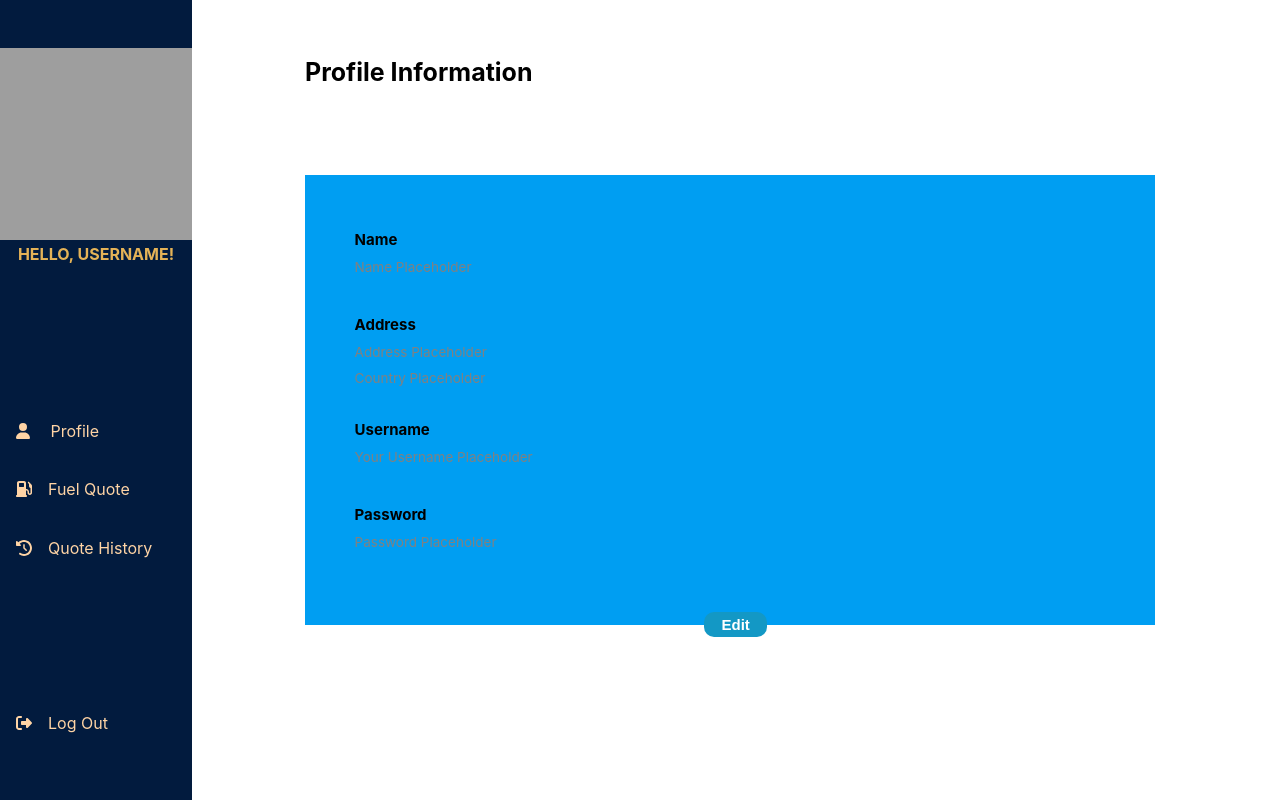
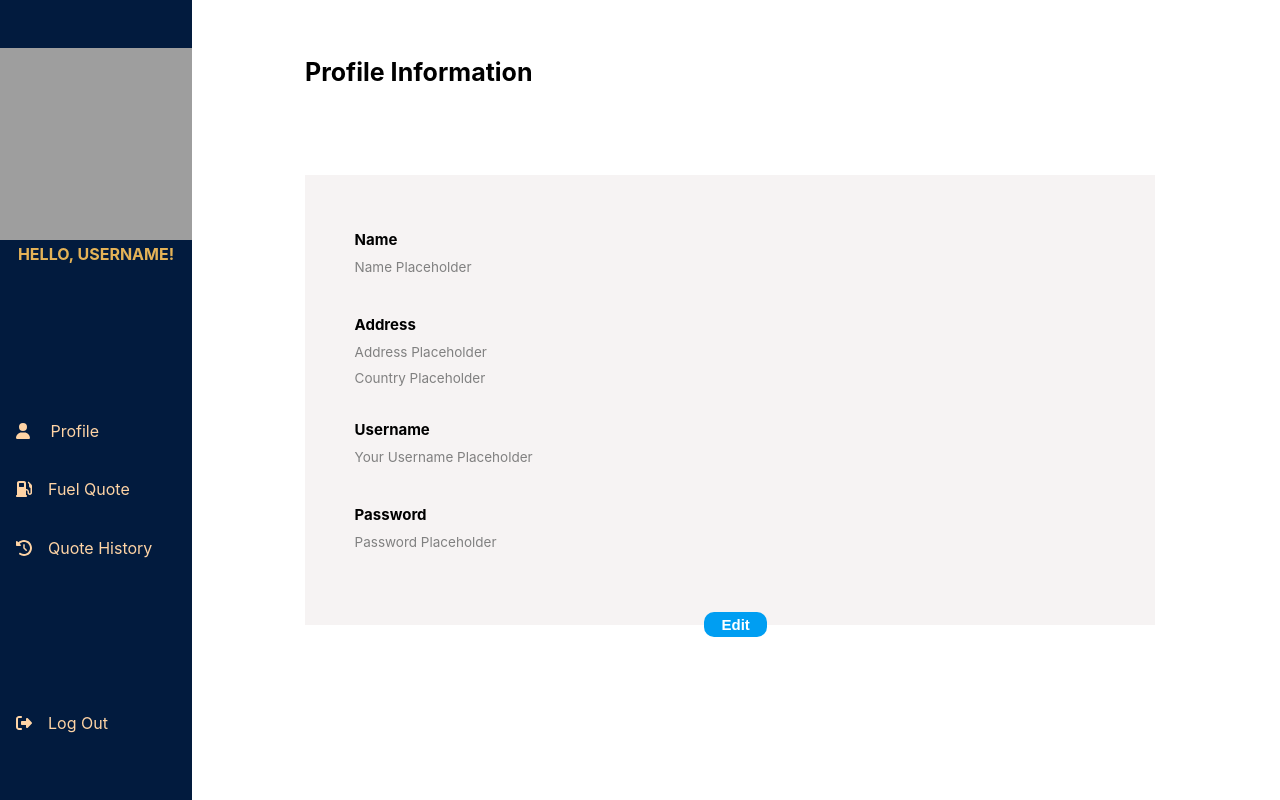
Before and after one commit to nevelaz2/Software-Design-Group-29, a React (Create React App) app: page /profile in a window 1280 px wide. Shown: the top 800 px of the page. Built offline with nearby package versions, Linux system fonts and the light colour scheme; grey boxes are pictures that could not be loaded.

Commit message:
Update Profile.css

```diff
--- a/src/Profile.css
+++ b/src/Profile.css
@@ -15,7 +15,7 @@
 }
 
 .profile-page .container {
-    background-color: rgba(0,158,242,255);
+    background-color: rgb(246, 243, 243);
 
     height: 450px;
     width: 850px;
@@ -41,7 +41,7 @@
     border: none;
     border-radius: 10px;
 
-    background-color: rgb(19, 152, 197);
+    background-color: rgba(0,158,242,255);
 
     color: white;
 
```
